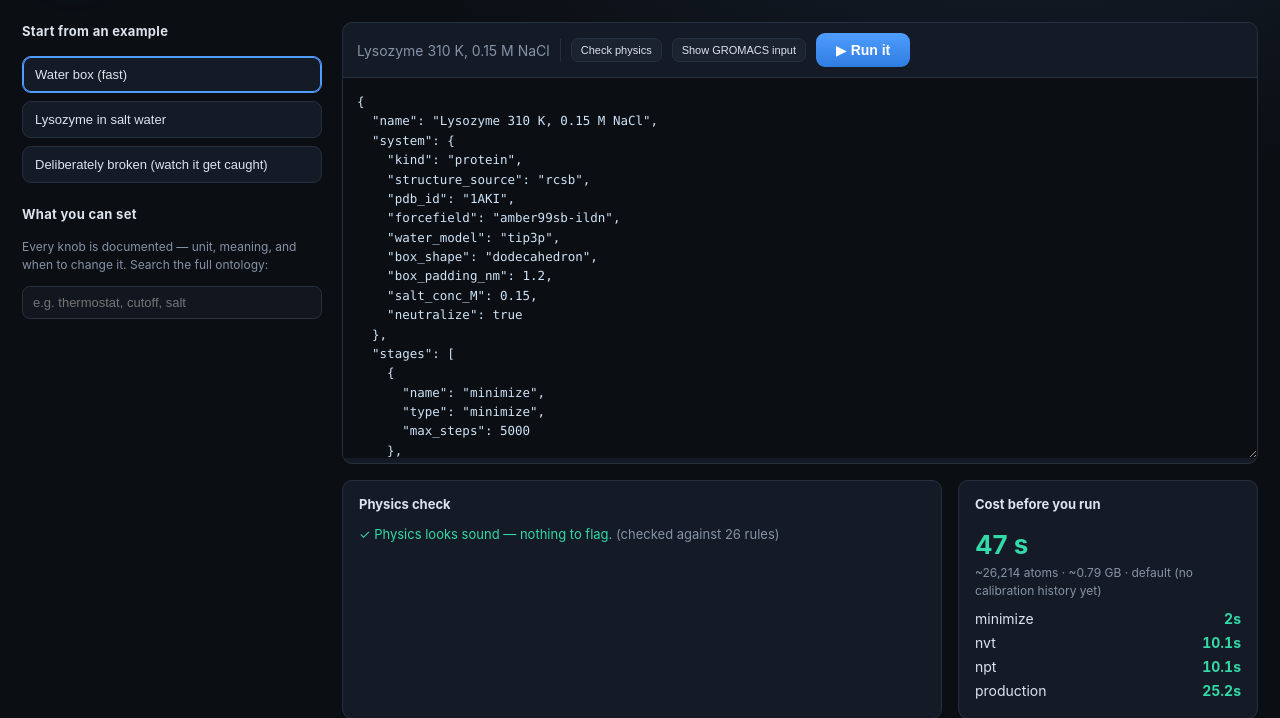
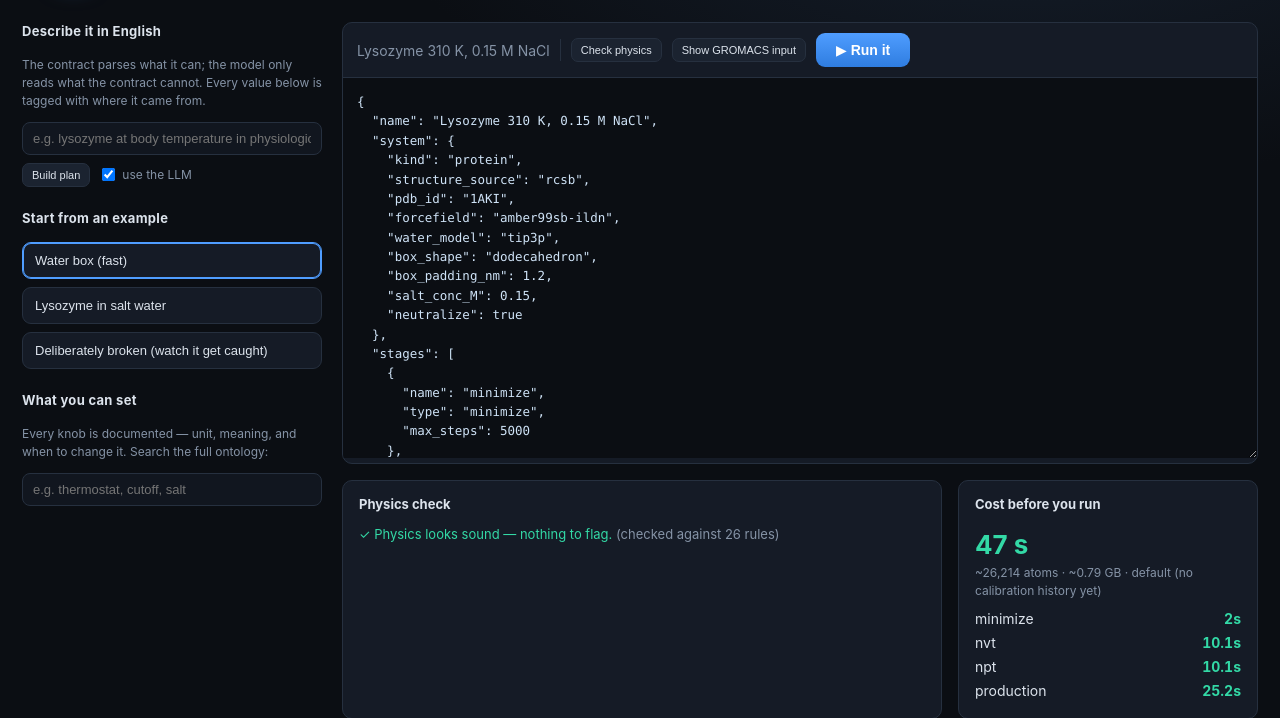
Before and after one commit to Noone-Dash/md-lab, a Flask app: page /plan in a window 1280 px wide. Shown: the part 64-782 px from the top of the page. Run offline with Flask 3, Linux system fonts and the light colour scheme; data that the repository does not hold is empty; some libraries are stand-ins or nearby versions.

Commit message:
Surface it in the UI: error bars, provenance, refusals, dead runs
None of this week's work was visible to a user. It lived in JSON nobody reads.

EVALS PAGE now shows, per benchmark: the measurement WITH its error bar, the 95% CI, tau_int,
N_eff of N, how much the naive bar understates the truth (13.9x for water density), and how
much of the run was DISCARDED as transient (detected, not guessed). A PASS* carries an amber
caveat saying in words that the run was too short for a defensible bar and the verdict is a
point estimate, not a verified one. RDF peaks and SCF energies say '(not a time average)'
rather than faking a bar.

PLAN PAGE gets an English input (/api/plan/from_request — plan_from_request was never
exposed to the UI at all) and renders the PROVENANCE of every physical value:
intent | derived | default | model, colour-coded, with a tooltip explaining each. 'The LLM
chose your temperature' is now a thing you can SEE. A refusal renders as a visible card, not
a blank box.

RUN LIST: 'interrupted' is a real state now, styled, and the detail panel stops polling on
it — an interrupted run used to poll forever.

Two bugs the screenshot check caught that I would otherwise have shipped:

 1. THE EVALS PAGE WAS COMPLETELY BROKEN. Python writes NaN into JSON; NaN is not valid
    JSON; JSON.parse throws; the page went blank. Introduced the moment stats() started
    returning sem = nan for an unresolvable run. Sanitised on write AND on read (a results
    file written before the fix still holds NaN and would be handed straight to jsonify).

 2. THE PROVENANCE WAS LYING. With the LLM switched OFF, forcefield and water_model were
    still tagged 'model'. system_provenance ran AFTER defaults were applied, so it could not
    tell a model value from a filled-in default. It now snapshots the model's actual output
    before anything touches it. A provenance tag that lies is worse than no tag — it is
    precisely the failure the feature exists to prevent.

Verified in a headless browser, not asserted: no JS errors, tags render, error bars render.

Co-Authored-By: Claude Opus 4.8 <noreply@anthropic.com>

```diff
--- a/labkit/agent/intent.py
+++ b/labkit/agent/intent.py
@@ -353,6 +353,7 @@ def verify(plan: dict, it: Intent) -> list:
 
 
 def enforce(plan: dict, it: Intent, request: str = "") -> dict:
+    raw_system = dict((plan or {}).get("system") or {})   # BEFORE we touch anything
     """OVERWRITE the plan so it satisfies the contract. The model does not get a vote."""
     from ..plan.defaults import complete_system
     p = json.loads(json.dumps(plan))     # deep copy
@@ -423,7 +424,9 @@ def enforce(plan: dict, it: Intent, request: str = "") -> dict:
     # EVERY stage parameter is now (intent -> default), never the model's. Measured: on
     # a bare request the model used to control 12 of 36 mdp keys, dt=10 fs among them.
     from ..plan.defaults import complete_stages, system_provenance
-    sysprov = system_provenance(p.get("system") or {}, it)
+    # Snapshot what the MODEL actually emitted, BEFORE any default is applied. Computing
+    # provenance afterwards cannot distinguish a model value from a filled-in default.
+    sysprov = system_provenance(raw_system, it)
     complete_stages(p, it, request=request or it.raw_request or "")
     p.setdefault("_provenance", {}).update(sysprov)
 
--- a/viewer/app.py
+++ b/viewer/app.py
@@ -197,6 +197,42 @@ def api_ontology():
         area=request.args.get("area"),
         applies_to=request.args.get("applies_to"),
         search=request.args.get("search")))
+
+
+@app.route("/api/plan/from_request", methods=["POST"])
+def plan_from_request_api():
+    """English -> Plan, with PROVENANCE. The whole pipeline behind one call.
+
+    The response says, for every physical value, WHERE IT CAME FROM (intent | model |
+    default | derived). Until now that existed only in JSON nobody looked at, which made
+    "the LLM chose your temperature" an invisible fact. It is not invisible any more.
+    """
+    from labkit.agent.intent import plan_from_request
+    body = request.get_json(force=True)
+    req = (body.get("request") or "").strip()
+    if not req:
+        abort(400, "request required")
+    r = plan_from_request(req, model=body.get("model"),
+                          use_llm=bool(body.get("use_llm", True)))
+    if not r.get("plan"):
+        # A refusal is a RESULT, not a failure. "could not identify the protein" is the
+        # honest answer to "simulate the enzyme that unwinds DNA" — far better than
+        # silently simulating something else.
+        return jsonify({"ok": False, "refused": True, "error": r.get("error"),
+                        "intent": r.get("intent")}), 200
+    from labkit.plan import Plan, validate as _validate
+    v = _validate(Plan.from_dict(r["plan"]))
+    return jsonify({
+        "ok": True,
+        "plan": r["plan"],
+        "provenance": r["plan"].get("_provenance", {}),
+        "intent": r.get("intent"),
+        "violations": r.get("violations"),
+        "structure_source": r.get("structure_source"),
+        "structure_title": r.get("structure_title"),
+        "used_llm": r.get("used_llm"),
+        "validation": v,
+    })
 
 
 @app.route("/api/plan/validate", methods=["POST"])
--- a/viewer/static/app.js
+++ b/viewer/static/app.js
@@ -145,7 +145,7 @@ async function pollRun() {
   fetch("/api/run/" + CURRENT + "/log").then(r => r.text()).then(t => {
     const log = $("#log"); log.textContent = t; log.scrollTop = log.scrollHeight;
   });
-  if (m.status === "done" || m.status === "error") {
+  if (m.status === "done" || m.status === "error" || m.status === "interrupted") {
     clearInterval(POLL); POLL = null;
     refreshRuns();
   }
--- a/viewer/static/plan.js
+++ b/viewer/static/plan.js
@@ -158,3 +158,90 @@ $("#editor").addEventListener("input", () => {
 
 document.querySelector(".ex-btn").classList.add("active");
 setPlan(EXAMPLES["Lysozyme in salt water"]);
+
+
+// ---------------------------------------------------------------------------
+// English -> Plan, with PROVENANCE.
+//
+// The point of the tags: a user must be able to see, at a glance, which numbers the
+// deterministic contract pinned from their words, which are force-field-derived, which
+// are defaults they never asked for -- and which ones the LLM chose. That last category
+// is the only one that can be silently wrong, so it is the one that gets a warning colour.
+// ---------------------------------------------------------------------------
+const PROV_HELP = {
+  intent:  "parsed from YOUR words by deterministic code — the model never saw it",
+  derived: "a pure function of the force field — never a choice",
+  default: "you did not say, so the lab used its default",
+  model:   "the LLM read this out of your sentence — check it",
+  curated: "hand-picked structure, chosen for MD",
+  rcsb:    "looked up in the PDB and verified against the entry's title",
+  "rcsb-via-model-name": "the model NAMED the protein; the PDB supplied the ID and verified it",
+};
+
+function provTag(src) {
+  if (!src) return "";
+  const cls = "prov prov-" + String(src).replace(/[^a-z-]/gi, "-").toLowerCase();
+  return `<span class="${cls}" title="${PROV_HELP[src] || src}">${src}</span>`;
+}
+
+function renderNL(r) {
+  const box = document.querySelector("#nl-out");
+  if (!r.ok) {
+    // A refusal is a RESULT. Simulating the wrong protein silently would be the failure.
+    box.innerHTML = `<div class="e-caveat" style="margin-top:10px">
+      <b>Refused.</b> ${r.error}</div>`;
+    return;
+  }
+  const p = r.plan, pv = r.provenance || {};
+  const sys = p.system || {}, prod = (p.stages[p.stages.length - 1].params) || {};
+  const rows = [
+    ["structure", sys.pdb_id || sys.kind, pv.pdb_id],
+    ["temperature", prod.temperature + " K", pv.temperature],
+    ["ensemble", prod.ensemble, pv.ensemble],
+    ["timestep", prod.dt + " ps", pv.dt],
+    ["force field", sys.forcefield, pv.forcefield],
+    ["water", sys.water_model, pv.water_model],
+    ["salt", (sys.salt_conc_M ?? 0) + " M", pv.salt_conc_M],
+  ].filter(r => r[1] !== undefined && r[1] !== null);
+
+  box.innerHTML = `
+    <div class="prov-key">
+      ${r.structure_title ? `<div class="muted" style="width:100%">${r.structure_title}</div>` : ""}
+    </div>
+    <table class="prov-table">
+      ${rows.map(([k, v, src]) =>
+        `<tr><td class="muted">${k}</td><td><b>${v}</b>${provTag(src)}</td></tr>`).join("")}
+    </table>
+    ${!r.used_llm ? `<div class="muted" style="font-size:11px;margin-top:6px">
+       Built with NO model at all — every value above is deterministic.</div>` : ""}
+    ${(r.violations || []).length ? `<div class="e-caveat">${r.violations.join("; ")}</div>` : ""}
+    <button id="nl-load" class="jbtn" style="margin-top:8px">Load into the editor →</button>`;
+
+  document.querySelector("#nl-load").onclick = () => {
+    setPlan(p);
+    validate();
+  };
+}
+
+document.querySelector("#nl-go").onclick = async () => {
+  const q = document.querySelector("#nl-input").value.trim();
+  if (!q) return;
+  const btn = document.querySelector("#nl-go");
+  btn.disabled = true; btn.textContent = "thinking…";
+  document.querySelector("#nl-out").innerHTML = `<div class="muted" style="margin-top:8px">…</div>`;
+  try {
+    const r = await fetch("/api/plan/from_request", {
+      method: "POST", headers: { "Content-Type": "application/json" },
+      body: JSON.stringify({ request: q,
+                             use_llm: document.querySelector("#nl-llm").checked }),
+    }).then(x => x.json());
+    renderNL(r);
+  } catch (e) {
+    document.querySelector("#nl-out").innerHTML =
+      `<div class="e-caveat">${e.message}</div>`;
+  }
+  btn.disabled = false; btn.textContent = "Build plan";
+};
+document.querySelector("#nl-input").addEventListener("keydown", e => {
+  if (e.key === "Enter") document.querySelector("#nl-go").click();
+});
--- a/viewer/templates/plan.html
+++ b/viewer/templates/plan.html
@@ -24,7 +24,21 @@
 
   <main class="planpage">
     <aside class="plan-side">
-      <h2>Start from an example</h2>
+      <h2>Describe it in English</h2>
+      <p class="muted" style="font-size:12px">The contract parses what it can; the model
+        only reads what the contract cannot. Every value below is tagged with where it
+        came from.</p>
+      <input type="text" id="nl-input" class="onto-input"
+             placeholder="e.g. lysozyme at body temperature in physiological salt, 50 ps">
+      <div style="display:flex;gap:8px;margin-top:8px;align-items:center">
+        <button id="nl-go" class="jbtn">Build plan</button>
+        <label class="muted" style="font-size:12px;display:flex;gap:4px;align-items:center">
+          <input type="checkbox" id="nl-llm" checked> use the LLM
+        </label>
+      </div>
+      <div id="nl-out"></div>
+
+      <h2 style="margin-top:22px">Start from an example</h2>
       <div id="examples" class="plan-examples"></div>
 
       <h2 style="margin-top:22px">What you can set</h2>
```
Also changed, not shown: labkit/evals/runner.py (+20 -2 lines), labkit/plan/defaults.py (+8 -3 lines), viewer/static/evals.js (+57 -4 lines), viewer/static/style.css (+40 -0 lines).
